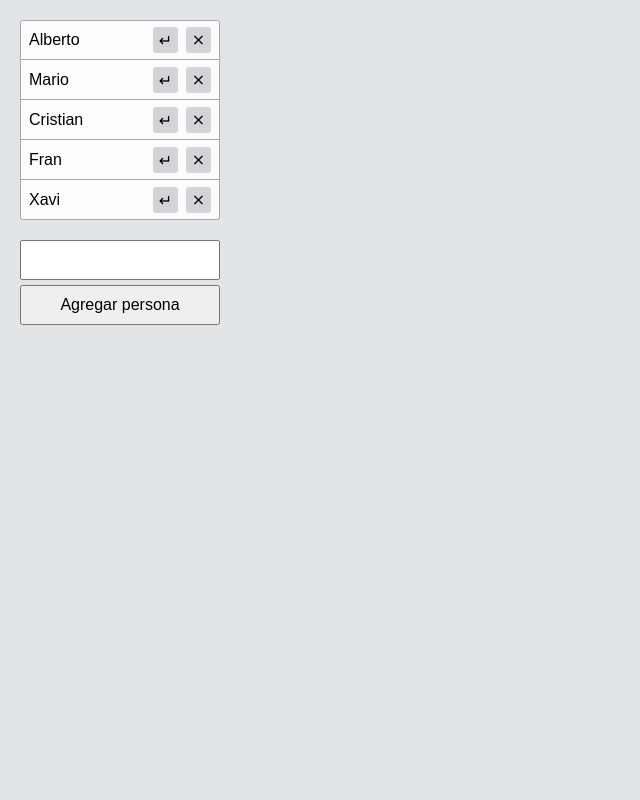
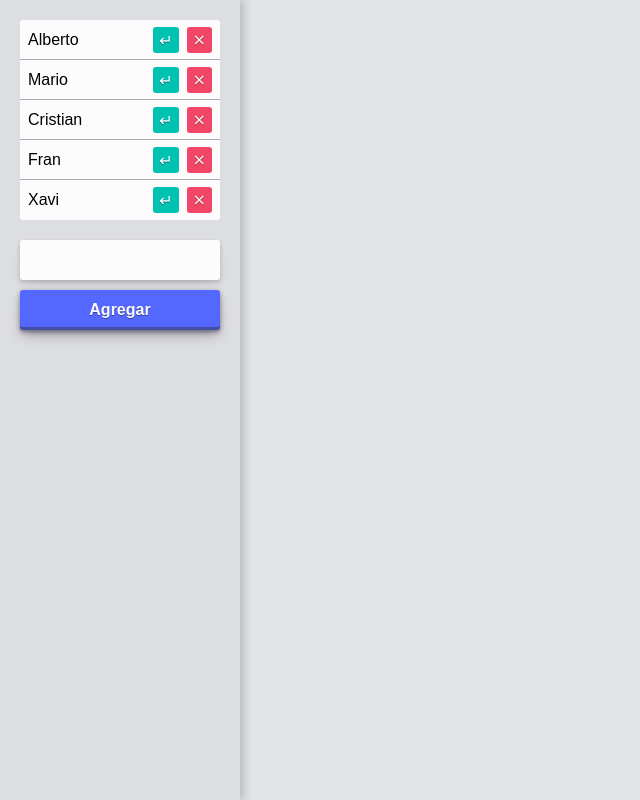
Before and after one commit to Mathiew82/dailup, a Vue app: page / in a window 1280 px wide. Shown: the whole page, without its empty margins (0-640 px from the left). Built offline with nearby package versions, Linux system fonts and the light colour scheme.

Commit message:
Ajustes de estilos

```diff
--- a/src/App.vue
+++ b/src/App.vue
@@ -18,6 +18,5 @@ import Aside from './components/Aside.vue'
 
 body {
   background-color: $light-grey-color;
-  padding: 20px;
 }
 </style>
--- a/src/components/Aside.vue
+++ b/src/components/Aside.vue
@@ -3,7 +3,7 @@
     <PersonsList />
 
     <input type="text" name="person" id="person-name" />
-    <br /><button type="button" id="add-person">Agregar persona</button>
+    <br /><button type="button" id="add-person">Agregar</button>
   </aside>
 </template>
 
@@ -21,18 +21,54 @@ const count = ref(0)
 <style lang="scss" scoped>
 @import '../sass/_variables.scss';
 
+aside {
+  width: 240px;
+  height: 100vh;
+  background-color: darken($light-grey-color, 2%);
+  box-shadow: 5px 0 8px darken($grey-color, 8%);
+  padding: 20px;
+}
+
 #person-name {
   width: 200px;
   height: 40px;
-  font-size: 16px;
+  background-color: $white-color;
+  border: none;
+  border-radius: $border-radius-default;
+  box-shadow: 0px 2px 4px rgb(45 35 66 / 20%),
+    0px 7px 13px -3px rgb(45 35 66 / 10%);
+  font-size: 1em;
   padding: 0 10px;
+
+  &:focus {
+    border: 2px solid $border-color;
+    box-shadow: none;
+    outline: none;
+  }
 }
 
 #add-person {
   width: 200px;
   height: 40px;
-  font-size: 16px;
-  margin-top: 5px;
+  background: $blue-color;
+  border: none;
+  border-radius: $border-radius-default;
+  box-shadow: 0px 2px 4px rgb(45 35 66 / 50%),
+    0px 7px 13px -3px rgb(45 35 66 / 40%),
+    inset 0px -3px 0px rgb(58 65 111 / 60%);
+  color: $white-color;
+  font-size: 1em;
+  font-weight: 700;
+  margin-top: 10px;
   padding: 0 10px;
+  text-shadow: 0 1px 0 rgb(0 0 0 / 40%);
+  transition: box-shadow 0.15s ease, transform 0.15s ease;
+
+  &:hover {
+    box-shadow: 0px 4px 8px rgb(45 35 66 / 50%),
+      0px 7px 13px -3px rgb(45 35 66 / 40%),
+      inset 0px -3px 0px rgb(58 65 111 / 60%);
+    transform: translateY(-2px);
+  }
 }
 </style>
--- a/src/components/PersonsList.vue
+++ b/src/components/PersonsList.vue
@@ -51,23 +51,21 @@
   > li {
     height: 40px;
     background-color: $white-color;
-    border-right: 1px solid $border-color;
     border-bottom: 1px solid $border-color;
-    border-left: 1px solid $border-color;
     display: flex;
     justify-content: space-between;
     align-items: center;
     padding: 0 8px;
 
     &:nth-of-type(1) {
-      border-top: 1px solid $border-color;
-      border-top-left-radius: 3px;
-      border-top-right-radius: 3px;
+      border-top-left-radius: $border-radius-default;
+      border-top-right-radius: $border-radius-default;
     }
 
     &:last-of-type {
-      border-bottom-left-radius: 3px;
-      border-bottom-right-radius: 3px;
+      border-bottom: 0;
+      border-bottom-left-radius: $border-radius-default;
+      border-bottom-right-radius: $border-radius-default;
     }
   }
 
@@ -87,23 +85,25 @@
   .remove-button {
     width: 26px;
     height: 26px;
-    background-color: $grey-color;
     border: none;
-    border-radius: 3px;
+    border-radius: $border-radius-default;
     position: relative;
 
     &:after {
+      color: white;
       position: absolute;
       top: 50%;
       left: 50%;
+      text-shadow: 0 1px 0 rgb(0 0 0 / 40%);
     }
 
     &:hover {
-      background-color: $dark-grey-color;
+      background-color: darken($dark-grey-color, 30%);
     }
   }
 
   .apply-person {
+    background-color: #00c1b2;
     margin-right: 8px;
 
     &:after {
@@ -113,6 +113,8 @@
   }
 
   .remove-button {
+    background-color: #f14668;
+
     &:after {
       content: '\02A2F';
       transform: translate(-50%, -54%);
--- a/src/sass/_variables.scss
+++ b/src/sass/_variables.scss
@@ -3,3 +3,7 @@ $grey-color: #d2d4d8;
 $light-grey-color: lighten($grey-color, 6%);
 $dark-grey-color: darken($grey-color, 8%);
 $border-color: darken($grey-color, 16%);
+$blue-color: #5468ff;
+$light-blue-color: #e0edfc;
+
+$border-radius-default: 3px;
```
